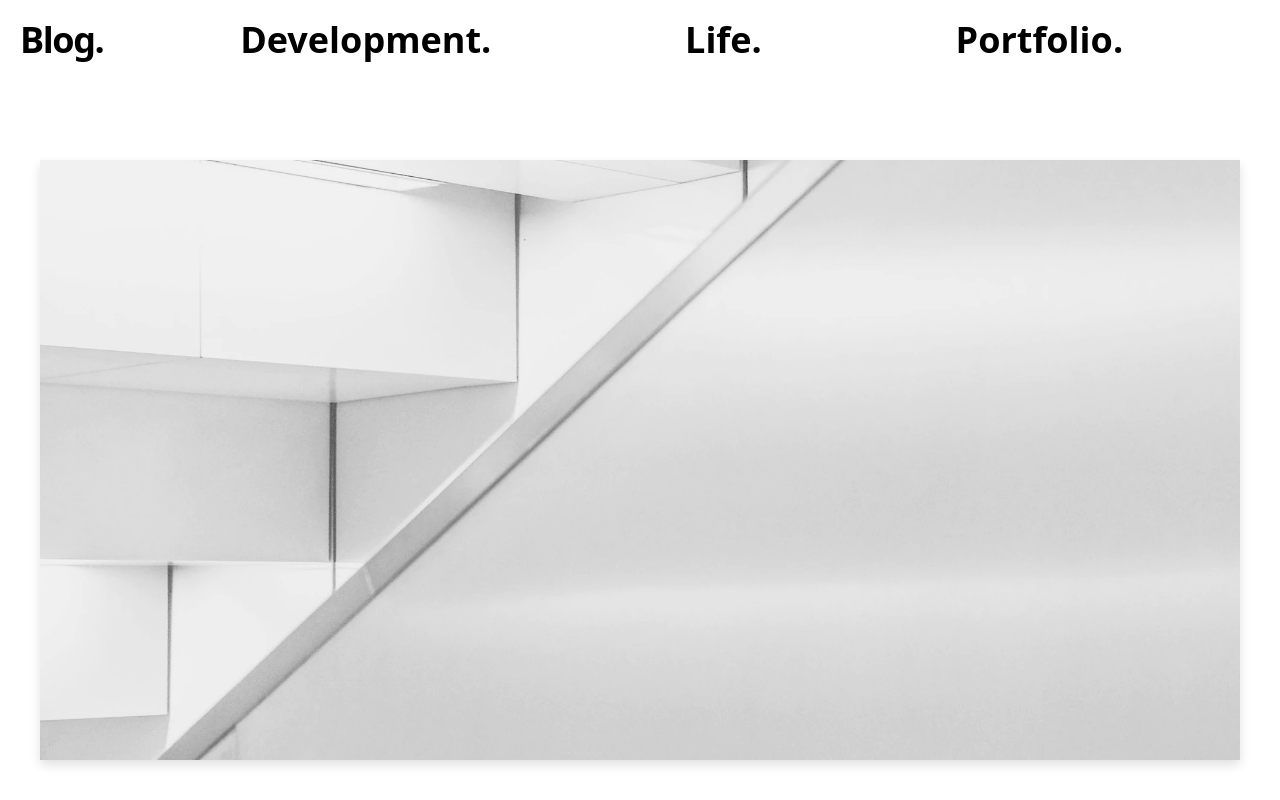
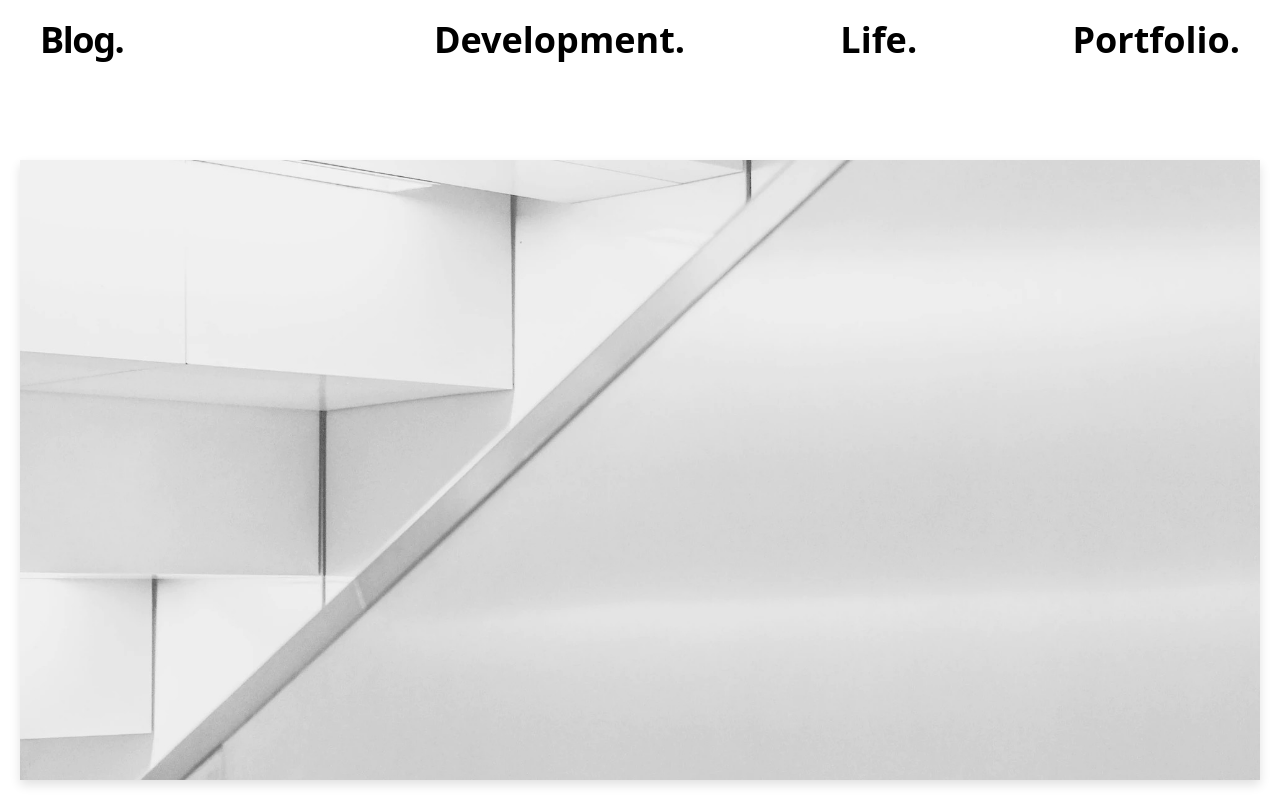
Before and after one commit to jijihuny/blog, a Next.js app: page / in a window 1280 px wide. Shown: the top 800 px of the page. Built offline with nearby package versions, Linux system fonts and the light colour scheme.

Commit message:
[chore] flex-grow 수정

```diff
--- a/components/header.tsx
+++ b/components/header.tsx
@@ -3,7 +3,7 @@ import NavigationBar from './navigation-bar';
 
 function Header() {
   return (
-    <header className="container flex flex-row justify-around items-center p-5 h-[5rem] bg-opacity-70 bg-white fixed [&+*]:pt-40">
+    <header className="container flex flex-row justify-between items-center py-5 px-10 h-[5rem] bg-opacity-70 bg-white fixed [&+*]:pt-40 [&>*]:flex-grow">
       <h2 className="text-2xl md:text-4xl font-bold tracking-tight md:tracking-tighter leading-tight">
         <Link href="/" className="hover:underline">
           Blog
--- a/components/layout.tsx
+++ b/components/layout.tsx
@@ -10,7 +10,7 @@ function Layout({ children }: Props) {
   return (
     <>
       <Meta />
-      <div className="min-h-screen px-5 flex flex-col items-center">
+      <div className="min-h-screen flex flex-col items-center">
         {/* <Alert preview={preview} /> */}
         <Header />
         <main>
--- a/components/navigation-bar.tsx
+++ b/components/navigation-bar.tsx
@@ -7,14 +7,16 @@ type Props = {
 
 function NavigationBar({ menuList }: Props) {
   return (
-    <nav className="font-bold text-4xl flex justify-around flex-grow px-10">
+    <nav className="font-bold text-4xl flex justify-between">
       {
                     menuList
                       .map((menu) => (
-                        <Link key={menu} href={menu.startsWith('/') ? menu : `/${menu}`}>
+                        <span>
+                          <Link key={menu} className=' hover:underline' href={menu.startsWith('/') ? menu : `/${menu}`}>
                           {menu}
+                          </Link>
                           .
-                        </Link>
+                        </span>
                       ))
                     }
     </nav>
```
